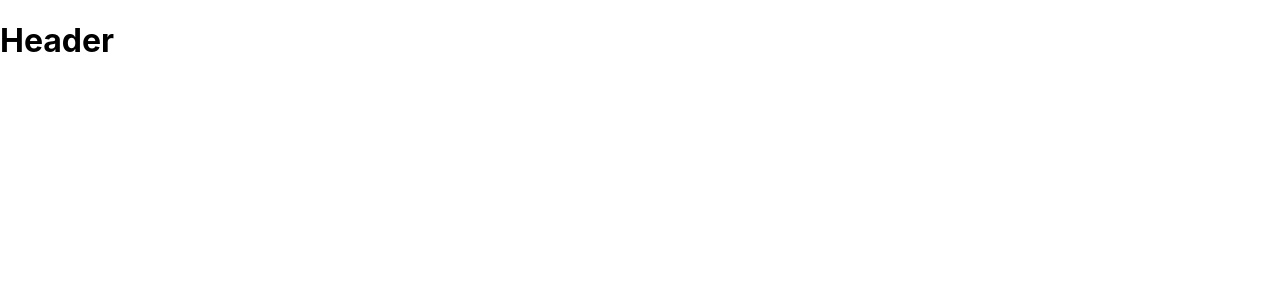
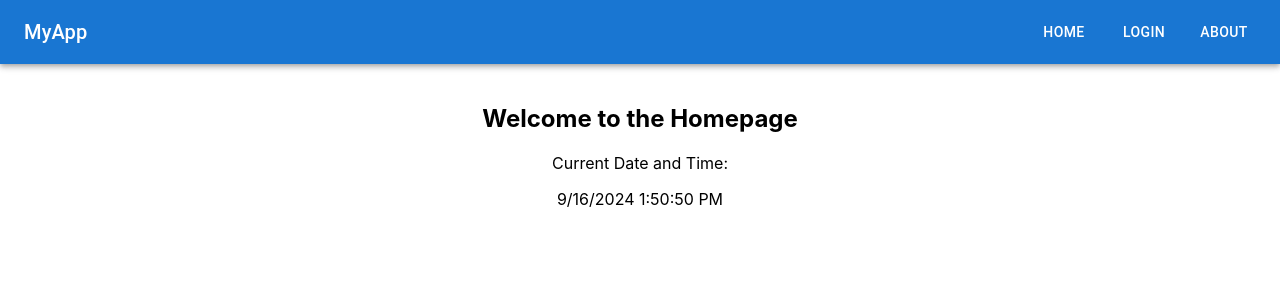
Before and after one commit to jarkoha/type-turtle, a React (Create React App) app: page / in a window 1280 px wide. Shown: the top 300 px of the page. Built offline with nearby package versions, Linux system fonts and the light colour scheme.

Commit message:
feat: React routing homework

```diff
--- a/src/App.tsx
+++ b/src/App.tsx
@@ -2,11 +2,12 @@ import "./App.css";
 import MyContainer from "./layout/MyContainer";
 import LoginForm from "./components/LoginForm";
 import { Outlet } from "react-router-dom";
+import Header from "./components/Header";
 
 function App() {
   return (
     <>
-      <h1>Header</h1>
+      <Header />
       <Outlet />
     </>
   );
--- /dev/null
+++ b/src/components/About.tsx
@@ -0,0 +1,21 @@
+import React from "react";
+
+const About = () => {
+  const name = "Jarl";
+  const interests = ["Coding", "Formula 1", "Video games", "Sports", "Hiking", "Adventuring"];
+
+  return (
+    <div style={{ padding: "20px" }}>
+      <h2>About Me</h2>
+      <p>Name: {name}</p>
+      <h3>My Interests</h3>
+      <ul>
+        {interests.map((interest, index) => (
+          <li key={index}>{interest}</li>
+        ))}
+      </ul>
+    </div>
+  );
+};
+
+export default About;
--- /dev/null
+++ b/src/components/Header.tsx
@@ -0,0 +1,28 @@
+import React from "react";
+import { AppBar, Toolbar, Typography, Button, Box } from "@mui/material";
+import { Link } from "react-router-dom";
+
+const Header = () => {
+  return (
+    <AppBar position="static">
+      <Toolbar>
+        <Typography variant="h6" component="div" sx={{ flexGrow: 1 }}>
+          MyApp
+        </Typography>
+        <Box sx={{ display: "flex", gap: 2 }}>
+          <Button color="inherit" component={Link} to="/">
+            Home
+          </Button>
+          <Button color="inherit" component={Link} to="/login">
+            Login
+          </Button>
+          <Button color="inherit" component={Link} to="/about">
+            About
+          </Button>
+        </Box>
+      </Toolbar>
+    </AppBar>
+  );
+};
+
+export default Header;
--- /dev/null
+++ b/src/components/Home.tsx
@@ -0,0 +1,23 @@
+import React, { useState, useEffect } from "react";
+
+const Home = () => {
+  const [currentDateTime, setCurrentDateTime] = useState(new Date());
+
+  useEffect(() => {
+    const interval = setInterval(() => {
+      setCurrentDateTime(new Date());
+    }, 1000);
+
+    return () => clearInterval(interval);
+  }, []);
+
+  return (
+    <div style={{ textAlign: "center", padding: "20px" }}>
+      <h2>Welcome to the Homepage</h2>
+      <p>Current Date and Time:</p>
+      <p>{currentDateTime.toLocaleDateString()} {currentDateTime.toLocaleTimeString()}</p>
+    </div>
+  );
+};
+
+export default Home;
--- a/src/components/LoginForm.tsx
+++ b/src/components/LoginForm.tsx
@@ -9,6 +9,8 @@ export default function MyForm() {
 
     const handleSubmit = (event: FormEvent<HTMLFormElement>) => {
         event.preventDefault();
+        console.log("Username:", form.username);
+        console.log("Password:", form.password);
     };
 
     //useEffect(() => {
--- a/src/index.tsx
+++ b/src/index.tsx
@@ -5,6 +5,8 @@ import App from './App';
 import reportWebVitals from './reportWebVitals';
 import { createBrowserRouter, createRoutesFromElements, Route, RouterProvider } from 'react-router-dom';
 import MyForm from './components/LoginForm';
+import About from './components/About';
+import Home from './components/Home';
 
 const router = createBrowserRouter(
   createRoutesFromElements(
@@ -13,16 +15,15 @@ const router = createBrowserRouter(
       element={<App />}
     >
       <Route
-        path="/extra"
-        element={<h1>Extra</h1>}
-      />
+        index
+        element={<Home />} />
       <Route
-        path="/form"
+        path="login"
         element={<MyForm />}
       />
       <Route
-        path="/contact"
-        element={<h1>Contact</h1>}
+        path="about"
+        element={<About />}
       />
     </Route>
   )
```
